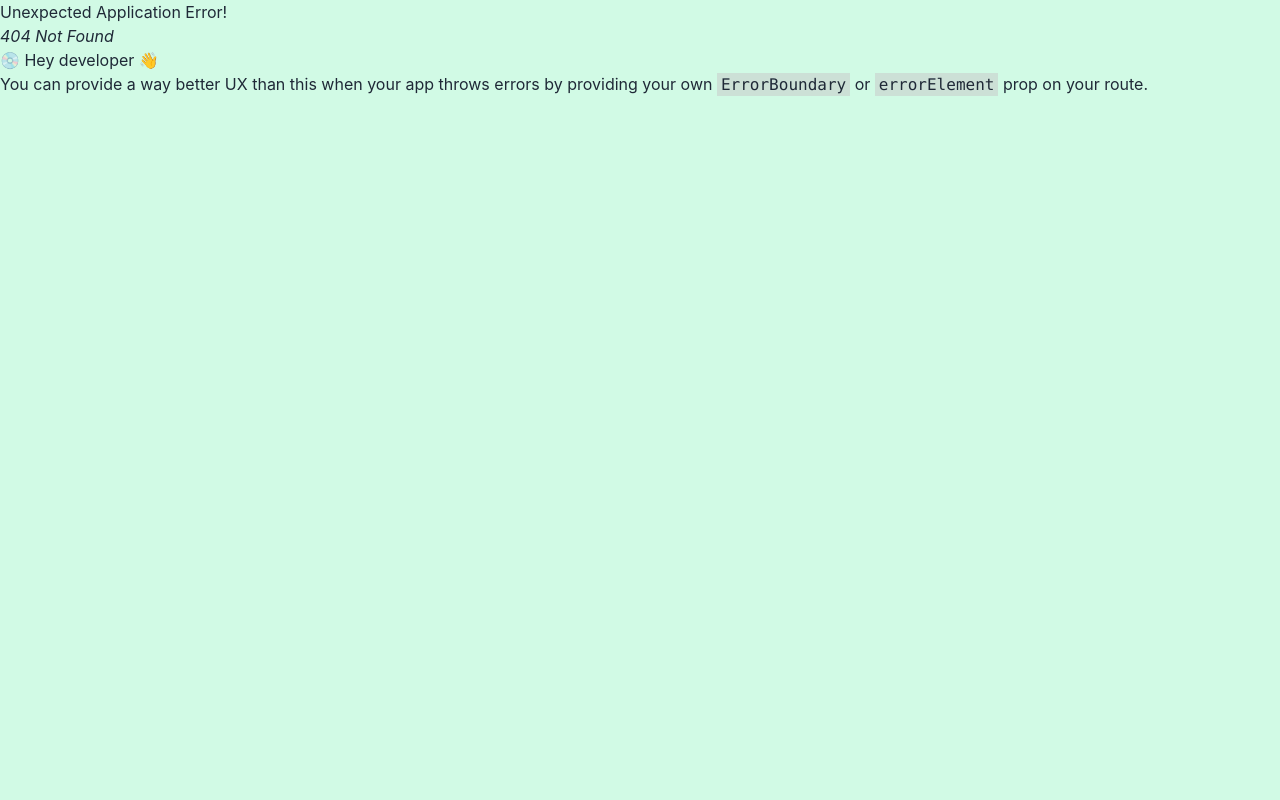
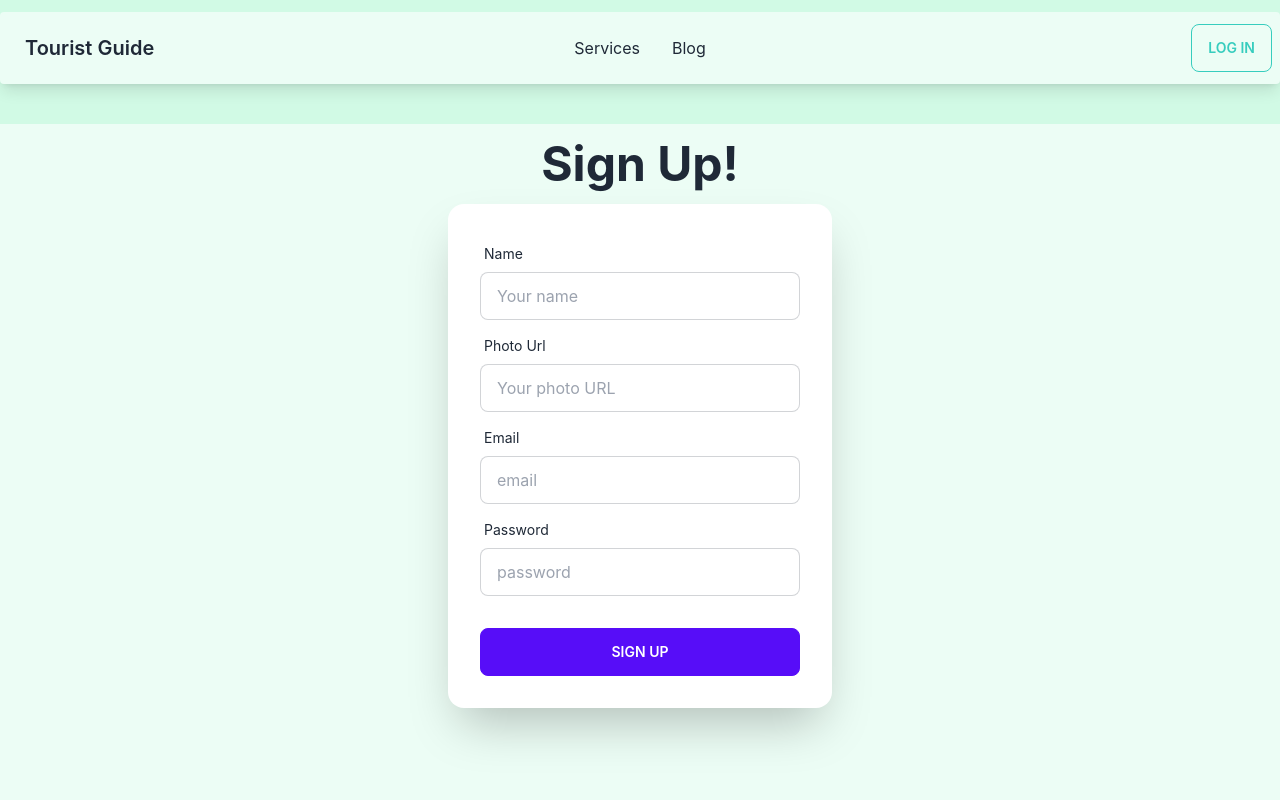
Before and after one commit to sakib01773/Tourist-Web-Site-Client, a React (Create React App) app: page /signup in a window 1280 px wide. Before the commit this address had no page. Shown: the top 800 px of the page. Built offline with nearby package versions, Linux system fonts and the light colour scheme.

Commit message:
SignUp Login added

```diff
--- /dev/null
+++ b/src/pages/Login/Login.js
@@ -0,0 +1,45 @@
+import React from 'react';
+import { Link } from 'react-router-dom';
+
+const Login = () => {
+    return (
+        <div className='container mx-auto my-10'>
+            <form>
+                <div className="hero min-h-screen bg-emerald-50">
+                    <div className="hero-content flex-col ">
+                        <div className="text-center my-5">
+                            <h1 className="text-5xl font-bold">Login now!</h1>
+
+                        </div>
+                        <div className="card flex-shrink-0 w-full max-w-sm shadow-2xl bg-base-100">
+                            <div className="card-body">
+                                <div className="form-control">
+                                    <label className="label">
+                                        <span name="email" className="label-text">Email</span>
+                                    </label>
+                                    <input type="text" placeholder="email" className="input input-bordered" />
+                                </div>
+                                <div className="form-control">
+                                    <label className="label">
+                                        <span className="label-text">Password</span>
+                                    </label>
+                                    <input type="text" name="password" placeholder="password" className="input input-bordered" />
+                                    <label className="label">
+                                        <div>Don't have an account ? Please  <Link to={"/signup"} className="label-text-alt link link-hover font-bold"> Sign Up</Link></div>
+
+                                    </label>
+                                </div>
+                                <div className="form-control mt-6">
+                                    <button className="btn btn-primary">Login</button>
+                                </div>
+                            </div>
+                        </div>
+                    </div>
+                </div>
+            </form>
+
+        </div>
+    );
+};
+
+export default Login;
--- /dev/null
+++ b/src/pages/SignUp/Signup.js
@@ -0,0 +1,54 @@
+import React from 'react';
+
+const SignUp = () => {
+    return (
+        <div className='container mx-auto my-10'>
+            <form>
+                <div className="min-h-screen bg-emerald-50">
+                    <div className="hero-content flex-col my-5">
+                        <div className="text-center">
+                            <h1 className="text-5xl font-bold">Sign Up!</h1>
+
+                        </div>
+                        <div className="card flex-shrink-0 w-full max-w-sm shadow-2xl bg-base-100">
+                            <div className="card-body">
+                                <div className="form-control">
+                                    <label className="label">
+                                        <span className="label-text">Name</span>
+                                    </label>
+                                    <input type="text" name="name" placeholder="Your name" className="input input-bordered" />
+                                </div>
+                                <div className="form-control">
+                                    <label className="label">
+                                        <span className="label-text">Photo Url</span>
+                                    </label>
+                                    <input type="text" name="photo" placeholder="Your photo URL" className="input input-bordered" />
+                                </div>
+                                <div className="form-control">
+                                    <label className="label">
+                                        <span className="label-text">Email</span>
+                                    </label>
+                                    <input type="text" name="email" placeholder="email" className="input input-bordered" />
+                                </div>
+                                <div className="form-control">
+                                    <label className="label">
+                                        <span className="label-text">Password</span>
+                                    </label>
+                                    <input type="password" name="name" placeholder="password" className="input input-bordered" />
+
+                                </div>
+
+                                <div className="form-control mt-6">
+                                    <button className="btn btn-primary">Sign Up</button>
+                                </div>
+                            </div>
+                        </div>
+                    </div>
+                </div>
+            </form>
+
+        </div>
+    );
+};
+
+export default SignUp;
--- a/src/pages/shared/Header/Header.js
+++ b/src/pages/shared/Header/Header.js
@@ -25,7 +25,7 @@
                     </ul>
                 </div>
                 <div className="navbar-end">
-                <button className="btn btn-outline btn-accent">LOG IN</button>
+                    <Link to={"/login"}><button className="btn btn-outline btn-accent">LOG IN</button></Link>
                 </div>
             </div>
         </div>
```
Also changed, not shown: src/Routes/Routes.js (+13 -1 lines).
